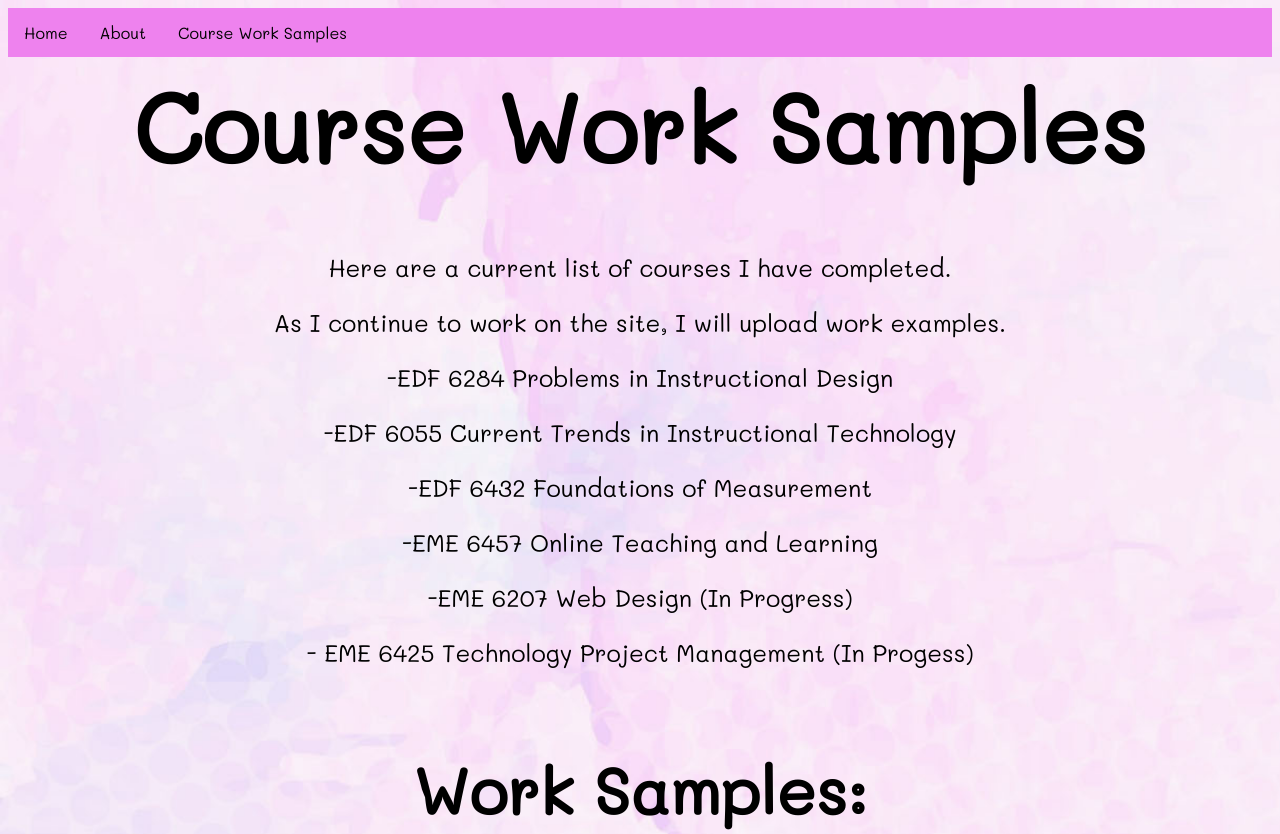
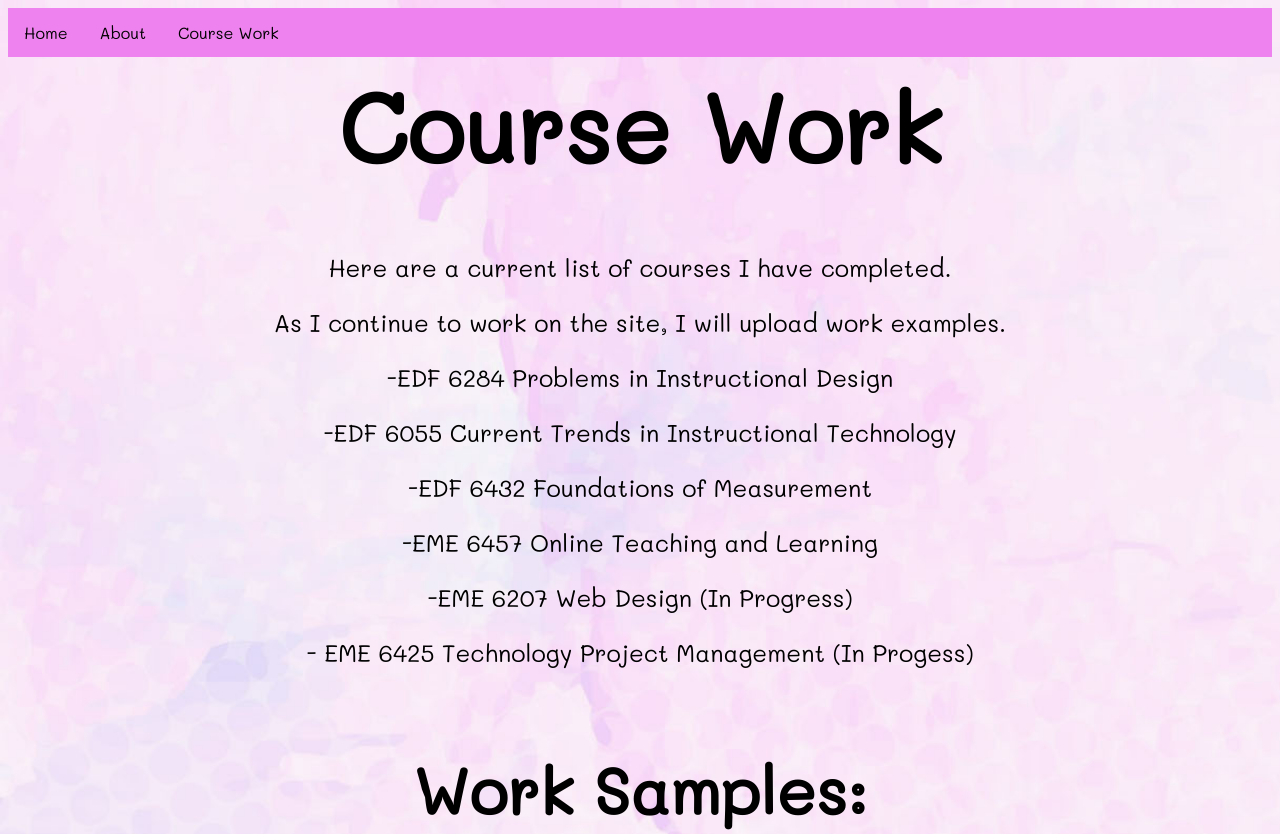
Before and after one commit to christianngarcia/christianngarcia, a plain HTML site: page resume.html in a window 1280 px wide. Shown: the top 834 px of the page. Drawn offline with Linux system fonts and the light colour scheme.

Commit message:
course work

```diff
--- a/resume.html
+++ b/resume.html
@@ -10,7 +10,7 @@
             <ul>
                 <li><a href="index.html">Home</a></li>
                 <li><a href="about.html">About</a></li>
-                <li><a href="resume.html">Course Work Samples</a></li>
+                <li><a href="resume.html">Course Work </a></li>
 
 
 
@@ -18,7 +18,7 @@
         </nav>
         <div id="the_id">
         <link href="https://fonts.googleapis.com/css?family=Mali" rel="stylesheet">
-        <h1> <center>Course Work Samples</h1></center>
+        <h1> <center>Course Work</h1></center>
 
     </div>
 
```
Also changed, not shown: index.html (+1 -1 lines), about.txt.
